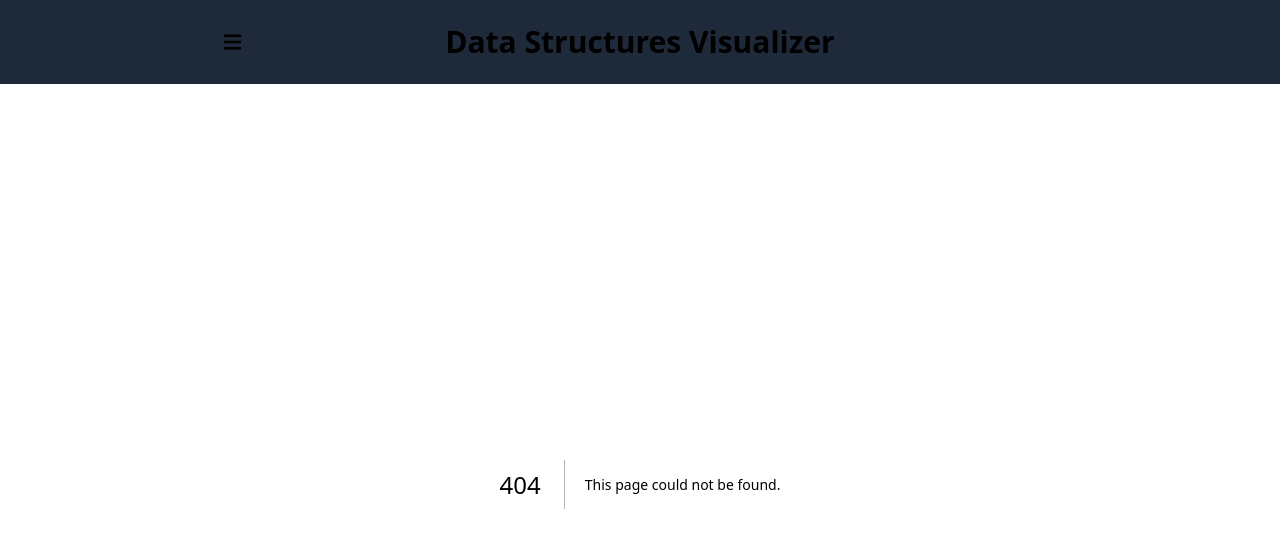
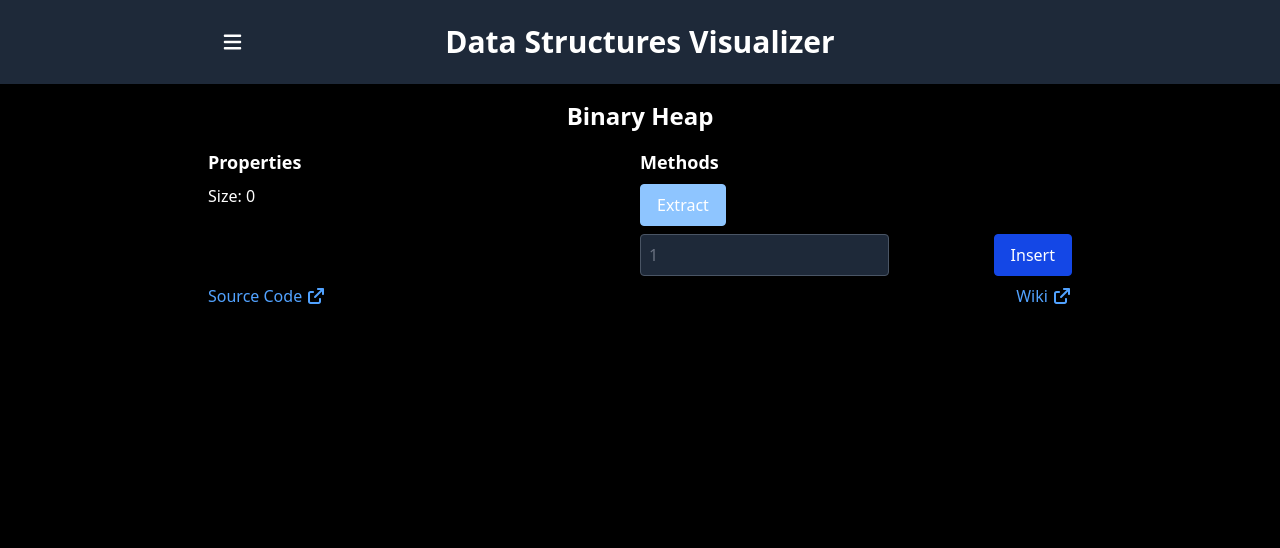
Before and after one commit to shanemcfadden/data-structures-visualizer, a Next.js app: page /binary-heap in a window 1280 px wide. Before the commit this address had no page. Shown: the top 548 px of the page. Built offline with nearby package versions, Linux system fonts and the light colour scheme.

Commit message:
Add all but viewer

```diff
--- a/src/constants.ts
+++ b/src/constants.ts
@@ -1,6 +1,7 @@
 export const UP_TO_THREE_DIGITS_PATTERN = /^\d{0,3}$/;
 
 export const NAVIGATION_LINKS: { href: string; label: string }[] = [
+  { href: "/binary-heap", label: "Binary Heap" },
   { href: "/linked-list", label: "Linked List" },
   { href: "/queue", label: "Queue" },
   { href: "/stack", label: "Stack" },
--- /dev/null
+++ b/src/pages/binary-heap/index.tsx
@@ -0,0 +1,5 @@
+import { BinaryHeapView } from "../../views/BinaryHeapView";
+
+export default function Page() {
+  return <BinaryHeapView />;
+}
--- /dev/null
+++ b/src/views/BinaryHeapView/BinaryHeapMethods/Extract.tsx
@@ -0,0 +1,33 @@
+import { useCallback, useContext, useMemo } from "react";
+import { Action } from "../../../components/Action";
+import { BinaryHeapContext, BinaryHeapDispatchContext } from "../state/context";
+import { nullableNumberToString } from "../../../util";
+
+export const Extract = () => {
+  const { actionResult, heap } = useContext(BinaryHeapContext);
+  const dispatch = useContext(BinaryHeapDispatchContext);
+
+  const onButtonClick = useCallback(
+    () =>
+      dispatch({
+        type: "EXTRACT",
+      }),
+    [dispatch],
+  );
+
+  const result = useMemo(() => {
+    if (actionResult?.type === "EXTRACT") {
+      return nullableNumberToString(actionResult.value);
+    }
+  }, [actionResult]);
+
+  return (
+    <Action
+      disabled={heap.size === 0}
+      label="Extract"
+      onButtonClick={onButtonClick}
+      result={result}
+      resultLabel="Extracted"
+    />
+  );
+};
--- /dev/null
+++ b/src/views/BinaryHeapView/BinaryHeapMethods/Insert.tsx
@@ -0,0 +1,34 @@
+import { useCallback, useContext } from "react";
+import { BinaryHeapDispatchContext } from "../state/context";
+import { Action } from "../../../components/Action";
+import { UP_TO_THREE_DIGITS_PATTERN } from "../../../constants";
+
+export const Insert = () => {
+  const dispatch = useContext(BinaryHeapDispatchContext);
+
+  const onButtonClick = useCallback(
+    (input?: string) => {
+      if (!input || isNaN(+input)) {
+        return;
+      }
+
+      dispatch({
+        type: "INSERT",
+        value: +input,
+      });
+    },
+    [dispatch],
+  );
+
+  return (
+    <Action
+      // TODO: add max size constant
+      input
+      inputMode="numeric"
+      inputPattern={UP_TO_THREE_DIGITS_PATTERN}
+      inputPlaceholder={"1"}
+      label="Insert"
+      onButtonClick={onButtonClick}
+    />
+  );
+};
--- /dev/null
+++ b/src/views/BinaryHeapView/BinaryHeapMethods/index.tsx
@@ -0,0 +1,22 @@
+import { Heading } from "../../../components/Heading";
+import { Margin } from "../../../components/Margin";
+import { Extract } from "./Extract";
+import { Insert } from "./Insert";
+
+export const BinaryHeapMethods = ({
+  collapseTopMargin,
+}: {
+  collapseTopMargin?: boolean;
+}) => (
+  <div>
+    <Heading collapseTopMargin={collapseTopMargin} level={3}>
+      Methods
+    </Heading>
+    <Margin weight="small">
+      <Extract />
+    </Margin>
+    <Margin weight="small">
+      <Insert />
+    </Margin>
+  </div>
+);
--- /dev/null
+++ b/src/views/BinaryHeapView/BinaryHeapProperties.tsx
@@ -0,0 +1,21 @@
+import { useContext } from "react";
+import { Heading } from "../../components/Heading";
+import { BinaryHeapContext } from "./state/context";
+
+type BinaryHeapPropertiesProps = {
+  collapseTopMargin?: boolean;
+};
+export const BinaryHeapProperties = ({
+  collapseTopMargin,
+}: BinaryHeapPropertiesProps) => {
+  const { heap } = useContext(BinaryHeapContext);
+
+  return (
+    <div>
+      <Heading collapseTopMargin={collapseTopMargin} level={3}>
+        Properties
+      </Heading>
+      <div>Size: {heap.size}</div>
+    </div>
+  );
+};
--- /dev/null
+++ b/src/views/BinaryHeapView/index.tsx
@@ -0,0 +1,18 @@
+import { DataStructureView } from "../DataStructureView";
+import { BinaryHeapMethods } from "./BinaryHeapMethods";
+import { BinaryHeapProperties } from "./BinaryHeapProperties";
+import { BinaryHeapProvider } from "./state/BinaryHeapContext";
+
+export const BinaryHeapView = () => (
+  <DataStructureView
+    ContextProvider={BinaryHeapProvider}
+    heading="Binary Heap"
+    Methods={BinaryHeapMethods}
+    modelPath="src/models/heap.ts"
+    Properties={BinaryHeapProperties}
+    Viewer={BinaryHeapViewer}
+    wikiSlug="Binary_heap"
+  />
+);
+
+const BinaryHeapViewer = () => <div />;
--- /dev/null
+++ b/src/views/BinaryHeapView/state/BinaryHeapContext.tsx
@@ -0,0 +1,20 @@
+import { useReducer, type PropsWithChildren } from "react";
+import { binaryHeapReducer } from "./reducer";
+import { BinaryHeapContext, BinaryHeapDispatchContext } from "./context";
+import { initializeState } from "./util";
+
+export const BinaryHeapProvider = ({ children }: PropsWithChildren) => {
+  const [state, dispatch] = useReducer(
+    binaryHeapReducer,
+    undefined,
+    initializeState,
+  );
+
+  return (
+    <BinaryHeapContext value={state}>
+      <BinaryHeapDispatchContext value={dispatch}>
+        {children}
+      </BinaryHeapDispatchContext>
+    </BinaryHeapContext>
+  );
+};
--- /dev/null
+++ b/src/views/BinaryHeapView/state/context.ts
@@ -0,0 +1,8 @@
+import { createContext, type ActionDispatch } from "react";
+import type { BinaryHeapAction } from "./types";
+import { initializeState } from "./util";
+
+export const BinaryHeapContext = createContext(initializeState());
+export const BinaryHeapDispatchContext = createContext<
+  ActionDispatch<[action: BinaryHeapAction]>
+>(() => {});
--- /dev/null
+++ b/src/views/BinaryHeapView/state/reducer.ts
@@ -0,0 +1,27 @@
+import type { Reducer } from "react";
+import type { BinaryHeapAction, BinaryHeapState } from "./types";
+
+export const binaryHeapReducer: Reducer<BinaryHeapState, BinaryHeapAction> = (
+  state,
+  action,
+) => {
+  const clonedHeap = state.heap.clone();
+
+  switch (action.type) {
+    case "INSERT":
+      clonedHeap.insert(action.value);
+      return {
+        actionResult: null,
+        heap: clonedHeap,
+      };
+    case "EXTRACT":
+      const result = clonedHeap.extract();
+      return {
+        actionResult: {
+          type: "EXTRACT",
+          value: result,
+        },
+        heap: clonedHeap,
+      };
+  }
+};
--- /dev/null
+++ b/src/views/BinaryHeapView/state/types.ts
@@ -0,0 +1,20 @@
+import type { MinHeap } from "../../../models/heap";
+
+export type BinaryHeapState = {
+  actionResult: BinaryHeapActionResult | null;
+  heap: MinHeap;
+};
+
+export type BinaryHeapAction =
+  | {
+      type: "INSERT";
+      value: number;
+    }
+  | {
+      type: "EXTRACT";
+    };
+
+export type BinaryHeapActionResult = {
+  type: "EXTRACT";
+  value: number | null;
+};
--- /dev/null
+++ b/src/views/BinaryHeapView/state/util.ts
@@ -0,0 +1,7 @@
+import { MinHeap } from "../../../models/heap";
+import type { BinaryHeapState } from "./types";
+
+export const initializeState = (): BinaryHeapState => ({
+  actionResult: null,
+  heap: new MinHeap(),
+});
```
